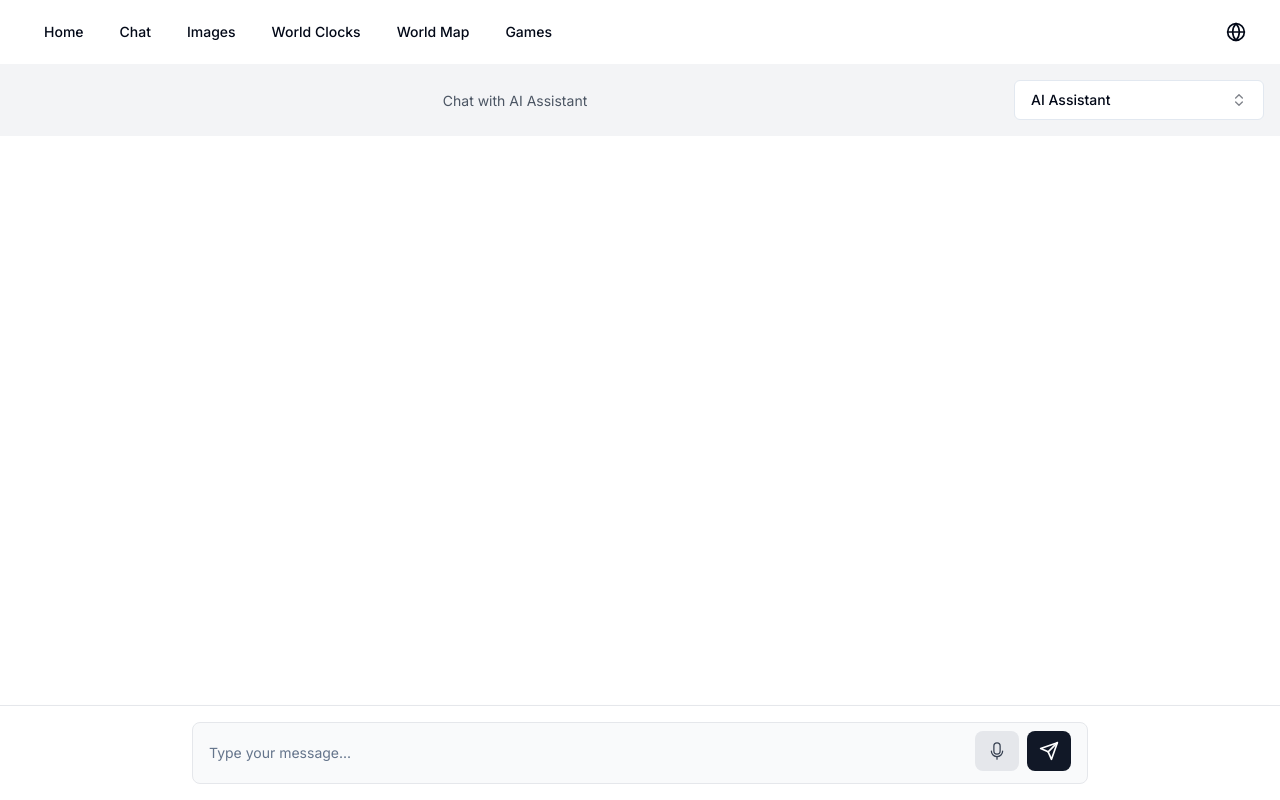
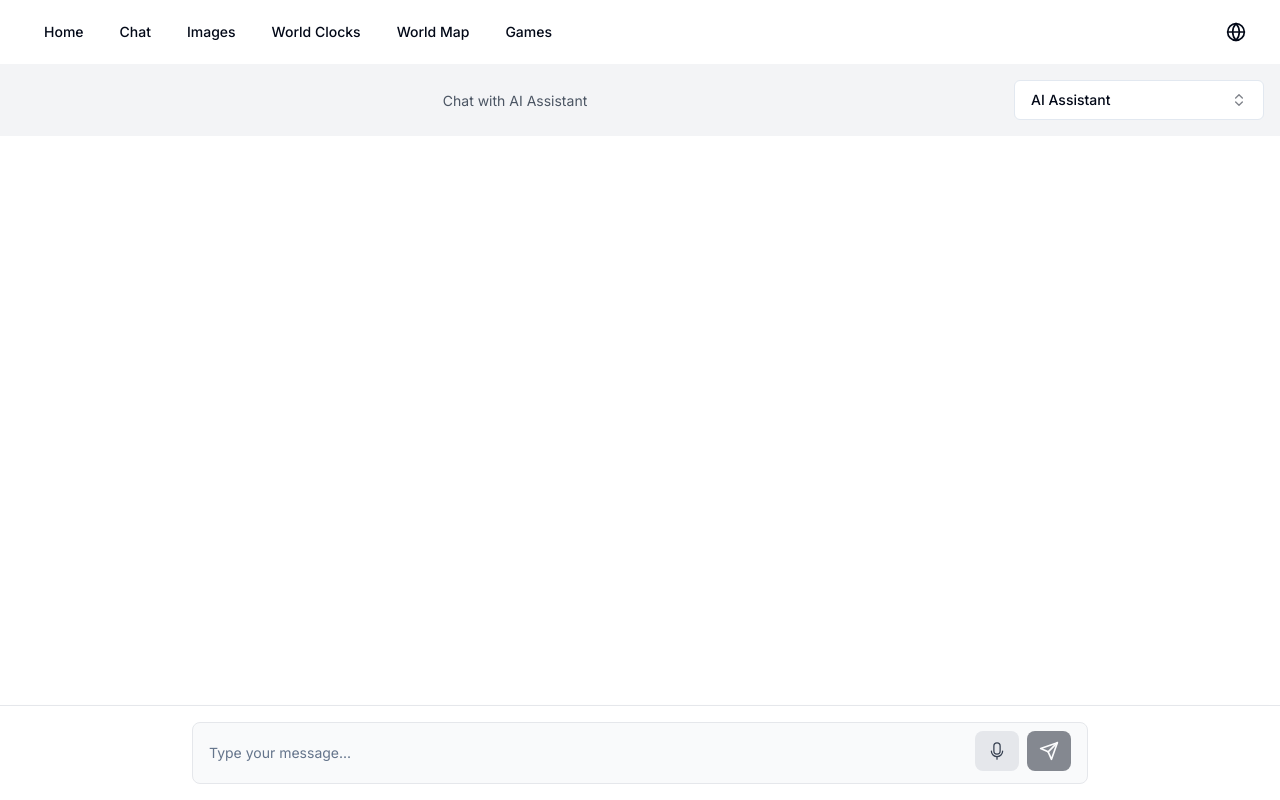
Before and after one commit to zepedroc/Whatevs, a Next.js app: page /en/chat in a window 1280 px wide. Built offline with nearby package versions, Linux system fonts and the light colour scheme.

Commit message:
Improve focus on chat input

```diff
--- a/src/app/[locale]/chat/page.tsx
+++ b/src/app/[locale]/chat/page.tsx
@@ -1,8 +1,7 @@
 'use client';
 
-import { ClipboardEvent, FormEvent, KeyboardEvent, Suspense, useEffect, useState } from 'react';
+import { ClipboardEvent, FormEvent, KeyboardEvent, Suspense, useEffect, useRef, useState } from 'react';
 
-import Image from 'next/image';
 import { useSearchParams } from 'next/navigation';
 
 import { useTranslations } from 'next-intl';
@@ -10,15 +9,12 @@ import { toast } from 'sonner';
 
 import { useChat } from '@ai-sdk/react';
 
+import ChatForm from '@/components/chat-form';
 import { ChatMessages } from '@/components/chat-messages';
 import { ChatModeSelector } from '@/components/chat-mode-selector';
-import FilePreview from '@/components/file-preview';
-import { Button } from '@/components/ui/button';
-import { Textarea } from '@/components/ui/textarea';
 
 import { ChatMode } from '@/constants/chatbot-constants';
 import { useSpeechRecognition } from '@/hooks/useSpeechRecognition';
-import { SendIcon } from '@/icons/icons';
 
 function ChatContent() {
   const searchParams = useSearchParams();
@@ -53,12 +49,23 @@ function ChatSection({ mode }: { mode: string }) {
   const [files, setFiles] = useState<File[]>([]);
   const [modalImage, setModalImage] = useState<File | null>(null);
 
+  const textareaRef = useRef<HTMLTextAreaElement>(null);
+  const prevStatusRef = useRef(status);
+
   // Update input field with transcript when recording
   useEffect(() => {
     if (transcript) {
       setInput(transcript);
     }
   }, [transcript, setInput]);
+
+  // Autofocus textarea when assistant finishes streaming
+  useEffect(() => {
+    if (prevStatusRef.current === 'streaming' && status !== 'streaming' && textareaRef.current) {
+      textareaRef.current.focus();
+    }
+    prevStatusRef.current = status;
+  }, [status]);
 
   const handleKeyDown = (e: KeyboardEvent<HTMLTextAreaElement>) => {
     if (e.key === 'Enter' && !e.shiftKey) {
@@ -132,65 +139,21 @@ function ChatSection({ mode }: { mode: string }) {
           )}
         </div>
       </div>
-      <form onSubmit={handleSubmit} className="fixed bottom-0 w-screen">
-        <div className="border-t border-gray-200 bg-white px-4 py-4 shadow-lg">
-          <div className="mx-auto max-w-4xl">
-            <div className="flex flex-col gap-1 rounded-lg border border-gray-200 bg-gray-50 px-4 py-2 min-h-[60px]">
-              <FilePreview files={files} onRemove={handleRemoveFile} onImageClick={handleImageClick} />
-              <div className="flex items-end">
-                <Textarea
-                  className="flex-1 border-none bg-transparent p-0 shadow-none resize-none min-h-[32px] outline-none focus-visible:ring-0 focus-visible:border-none focus-visible:ring-offset-0 focus:ring-offset-0"
-                  placeholder={t('Chat.inputPlaceholder')}
-                  value={input}
-                  onChange={handleInputChange}
-                  onKeyDown={handleKeyDown}
-                  onPaste={handlePaste}
-                  rows={1}
-                  disabled={status === 'submitted' || status === 'streaming'}
-                />
-                <div className="flex gap-2 ml-2 pb-1">
-                  <Button
-                    type="button"
-                    onClick={toggleRecording}
-                    className={`rounded-lg p-3 transition-colors ${
-                      isRecording ? 'bg-red-500 hover:bg-red-600 text-white' : 'bg-gray-200 hover:bg-gray-300 text-gray-700'
-                    }`}
-                    title={isRecording ? t('Chat.stopRecording') : t('Chat.startRecording')}
-                    disabled={status === 'submitted' || status === 'streaming'}
-                  >
-                    {isRecording ? (
-                      <svg className="h-5 w-5" viewBox="0 0 24 24" xmlns="http://www.w3.org/2000/svg">
-                        <path fill="currentColor" d="M6 19h4V5H6v14zm8-14v14h4V5h-4z" />
-                      </svg>
-                    ) : (
-                      <svg viewBox="0 0 256 256" xmlns="http://www.w3.org/2000/svg" className="h-5 w-5">
-                        <path
-                          fill="currentColor"
-                          d="M128 176a48.05 48.05 0 0 0 48-48V64a48 48 0 0 0-96 0v64a48.05 48.05 0 0 0 48 48ZM96 64a32 32 0 0 1 64 0v64a32 32 0 0 1-64 0Zm40 143.6V232a8 8 0 0 1-16 0v-24.4A80.11 80.11 0 0 1 48 128a8 8 0 0 1 16 0a64 64 0 0 0 128 0a8 8 0 0 1 16 0a80.11 80.11 0 0 1-72 79.6Z"
-                        />
-                      </svg>
-                    )}
-                  </Button>
-                  <Button
-                    className="rounded-lg bg-gray-900 p-3 hover:bg-gray-800 transition-colors"
-                    type="submit"
-                    disabled={status === 'submitted' || status === 'streaming'}
-                  >
-                    <SendIcon className="h-5 w-5 text-white" />
-                  </Button>
-                </div>
-              </div>
-            </div>
-            {/* Recording indicator */}
-            {isRecording && (
-              <div className="mt-2 flex items-center gap-2">
-                <div className="rounded-full w-2 h-2 bg-red-400 animate-pulse" />
-                <span className="text-xs text-gray-500">{t('Chat.recording')}</span>
-              </div>
-            )}
-          </div>
-        </div>
-      </form>
+      <ChatForm
+        input={input}
+        onInputChange={handleInputChange}
+        onKeyDown={handleKeyDown}
+        onPaste={handlePaste}
+        onSubmit={handleSubmit}
+        files={files}
+        onRemoveFile={handleRemoveFile}
+        onImageClick={handleImageClick}
+        isRecording={isRecording}
+        toggleRecording={toggleRecording}
+        status={status}
+        t={t}
+        textareaRef={textareaRef as React.RefObject<HTMLTextAreaElement>}
+      />
       {/* Image Modal */}
       {modalImage && (
         <div
--- /dev/null
+++ b/src/components/chat-form.tsx
@@ -0,0 +1,111 @@
+import { ClipboardEvent, FormEvent, KeyboardEvent } from 'react';
+import { useRef } from 'react';
+
+import { SendIcon } from '@/icons/icons';
+
+import FilePreview from './file-preview';
+import { Button } from './ui/button';
+import { Textarea } from './ui/textarea';
+
+interface ChatFormProps {
+  input: string;
+  onInputChange: (e: React.ChangeEvent<HTMLTextAreaElement>) => void;
+  onKeyDown: (e: KeyboardEvent<HTMLTextAreaElement>) => void;
+  onPaste: (e: ClipboardEvent<HTMLTextAreaElement>) => void;
+  onSubmit: (e: FormEvent<HTMLFormElement> | KeyboardEvent<HTMLTextAreaElement>) => void;
+  files: File[];
+  onRemoveFile: (index: number) => void;
+  onImageClick: (file: File) => void;
+  isRecording: boolean;
+  toggleRecording: () => void;
+  status: string;
+  t: (key: string) => string;
+}
+
+export default function ChatForm({
+  input,
+  onInputChange,
+  onKeyDown,
+  onPaste,
+  onSubmit,
+  files,
+  onRemoveFile,
+  onImageClick,
+  isRecording,
+  toggleRecording,
+  status,
+  t,
+  textareaRef: externalTextareaRef,
+}: ChatFormProps & { textareaRef?: React.RefObject<HTMLTextAreaElement> }) {
+  const internalRef = useRef<HTMLTextAreaElement>(null);
+  const textareaRef = externalTextareaRef || internalRef;
+
+  const focusTextarea = (e: React.MouseEvent<HTMLDivElement>) => {
+    if (textareaRef.current && e.target instanceof HTMLElement && !e.target.closest('button')) {
+      textareaRef.current.focus();
+    }
+  };
+
+  return (
+    <form onSubmit={onSubmit} className="fixed bottom-0 w-screen">
+      <div className="border-t border-gray-200 bg-white px-4 py-4 shadow-lg">
+        <div className="mx-auto max-w-4xl cursor-text" onClick={focusTextarea}>
+          <div className="flex flex-col gap-1 rounded-lg border border-gray-200 bg-gray-50 px-4 py-2 min-h-[60px]">
+            <FilePreview files={files} onRemove={onRemoveFile} onImageClick={onImageClick} />
+            <div className="flex items-end">
+              <Textarea
+                ref={textareaRef}
+                className="flex-1 border-none bg-transparent p-0 shadow-none resize-none min-h-[32px] outline-none focus-visible:ring-0 focus-visible:border-none focus-visible:ring-offset-0 focus:ring-offset-0 cursor-text"
+                placeholder={t('Chat.inputPlaceholder')}
+                value={input}
+                onChange={onInputChange}
+                onKeyDown={onKeyDown}
+                onPaste={onPaste}
+                rows={1}
+                disabled={status === 'submitted' || status === 'streaming'}
+              />
+              <div className="flex gap-2 ml-2 pb-1">
+                <Button
+                  type="button"
+                  onClick={toggleRecording}
+                  className={`rounded-lg p-3 transition-colors ${
+                    isRecording ? 'bg-red-500 hover:bg-red-600 text-white' : 'bg-gray-200 hover:bg-gray-300 text-gray-700'
+                  }`}
+                  title={isRecording ? t('Chat.stopRecording') : t('Chat.startRecording')}
+                  disabled={status === 'submitted' || status === 'streaming'}
+                >
+                  {isRecording ? (
+                    <svg className="h-5 w-5" viewBox="0 0 24 24" xmlns="http://www.w3.org/2000/svg">
+                      <path fill="currentColor" d="M6 19h4V5H6v14zm8-14v14h4V5h-4z" />
+                    </svg>
+                  ) : (
+                    <svg viewBox="0 0 256 256" xmlns="http://www.w3.org/2000/svg" className="h-5 w-5">
+                      <path
+                        fill="currentColor"
+                        d="M128 176a48.05 48.05 0 0 0 48-48V64a48 48 0 0 0-96 0v64a48.05 48.05 0 0 0 48 48ZM96 64a32 32 0 0 1 64 0v64a32 32 0 0 1-64 0Zm40 143.6V232a8 8 0 0 1-16 0v-24.4A80.11 80.11 0 0 1 48 128a8 8 0 0 1 16 0a64 64 0 0 0 128 0a8 8 0 0 1 16 0a80.11 80.11 0 0 1-72 79.6Z"
+                      />
+                    </svg>
+                  )}
+                </Button>
+                <Button
+                  className="rounded-lg bg-gray-900 p-3 hover:bg-gray-800 transition-colors"
+                  type="submit"
+                  disabled={status === 'submitted' || status === 'streaming' || input.length === 0}
+                >
+                  <SendIcon className="h-5 w-5 text-white" />
+                </Button>
+              </div>
+            </div>
+          </div>
+          {/* Recording indicator */}
+          {isRecording && (
+            <div className="mt-2 flex items-center gap-2">
+              <div className="rounded-full w-2 h-2 bg-red-400 animate-pulse" />
+              <span className="text-xs text-gray-500">{t('Chat.recording')}</span>
+            </div>
+          )}
+        </div>
+      </div>
+    </form>
+  );
+}
--- a/src/components/chat-messages.tsx
+++ b/src/components/chat-messages.tsx
@@ -36,7 +36,6 @@ export function ChatMessages({ messages, containerClassName = 'space-y-4' }: Cha
     return content;
   };
 
-  console.log('🚀 -> ChatMessages -> messages:', messages);
   return (
     <div className={containerClassName}>
       {messages.map((m, index) =>
@@ -63,7 +62,6 @@ interface MessageProps {
 }
 
 export function UserMessage({ content, index, attachments }: MessageProps) {
-  console.log('🚀 -> UserMessage -> content:', content);
   const messageNumber = Math.ceil(index / 2) + 1;
 
   return (
--- a/tsconfig.json
+++ b/tsconfig.json
@@ -14,6 +14,8 @@
     "isolatedModules": true,
     "jsx": "preserve",
     "incremental": true,
+    "noUnusedParameters": false,
+    "noUnusedLocals": false,
     "plugins": [
       {
         "name": "next"
```
Also changed, not shown: .eslintrc.json.
